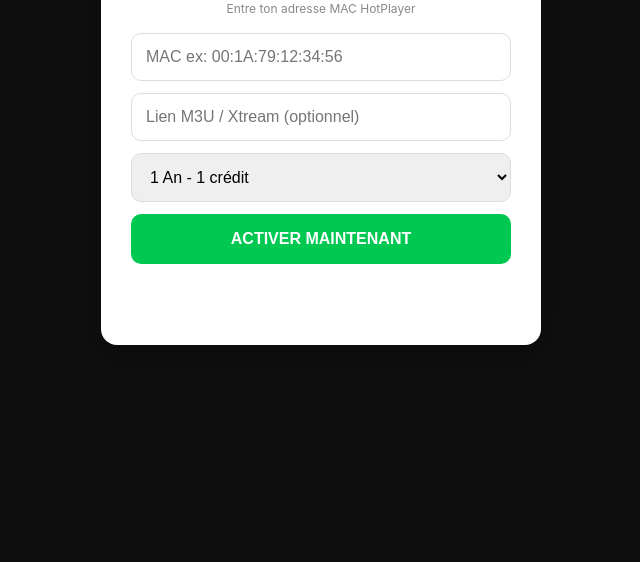
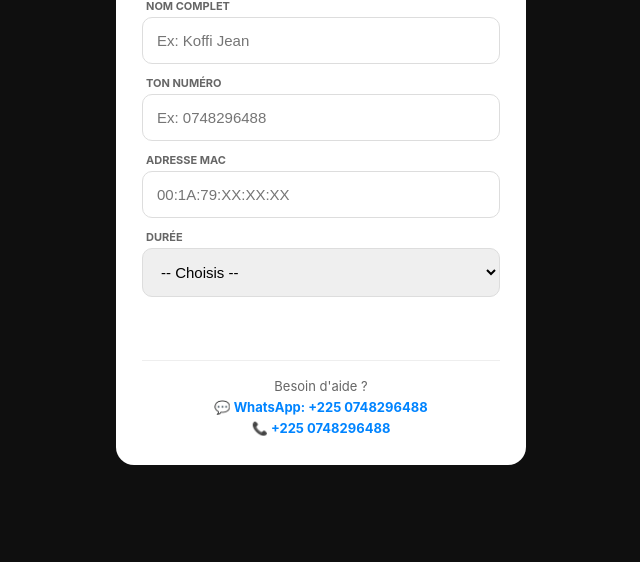
Before and after one commit to Rythmique/hotplayer-shop, a plain HTML site: page index.html in a window 1280 px wide. Shown: the part 268-830 px from the top of the page, without its empty margins (319-959 px from the left). Before the commit the page ends 800 px from the top, so only its background shows below. Drawn offline with Linux system fonts and the light colour scheme.

Commit message:
Update title and improve form layout in index.html

```diff
--- a/index.html
+++ b/index.html
@@ -3,55 +3,66 @@
 <head>
 <meta charset="UTF-8">
 <meta name="viewport" content="width=device-width, initial-scale=1.0">
-<title>Activation HotPlayer - Rythmique</title>
+<title>Activation HotPlayer</title>
 <style>
-body { font-family: -apple-system, sans-serif; background: #0f0f0f; margin:0; display:flex; justify-content:center; align-items:center; min-height:100vh; }
-.card { background: white; padding: 30px; border-radius: 16px; width: 90%; max-width: 380px; box-shadow: 0 10px 40px rgba(0,0,0,0.3); text-align:center; }
-h2 { margin-top:0; }
-input, select { width: 100%; padding: 14px; border-radius: 10px; border: 1px solid #ddd; margin-bottom: 12px; box-sizing: border-box; font-size: 16px; }
-button { width: 100%; padding: 16px; background: #00C851; color: white; border: 0; border-radius: 10px; font-weight: bold; font-size: 16px; cursor:pointer; }
-button:disabled { background: gray; }
-#msg { margin-top: 15px; font-weight: bold; min-height:20px; }
-small { color: #888; font-size: 12px; }
+body{font-family:-apple-system,sans-serif;background:#0f0f0f;display:flex;justify-content:center;align-items:center;min-height:100vh;margin:0;padding:15px}
+.card{background:#fff;padding:26px;border-radius:18px;width:100%;max-width:410px;box-sizing:border-box;text-align:center}
+.logo{width:90px;height:90px;border-radius:20px;margin:0 auto 10px auto;display:block;box-shadow:0 4px 15px rgba(0,0,0,.2)}
+input,select{width:100%;padding:14px;border-radius:10px;border:1px solid #ddd;margin-bottom:12px;box-sizing:border-box;font-size:15px}
+label{font-size:11px;font-weight:bold;color:#666;display:block;text-align:left;margin-bottom:4px;margin-left:4px}
+.wave-btn{display:none;width:100%;padding:16px;background:#1DC4FF;color:#000;border:0;border-radius:12px;font-weight:900;font-size:16px;text-decoration:none;margin-top:8px}
+.wa-btn{display:none;width:100%;padding:16px;background:#25D366;color:#fff;border:0;border-radius:12px;font-weight:900;font-size:15px;text-decoration:none;margin-top:10px}
+#msg{font-size:13px;color:#e74c3c;min-height:18px}
+#price{font-weight:900;font-size:17px;margin:10px 0}
+.footer{margin-top:20px;padding-top:15px;border-top:1px solid #eee;font-size:13px;line-height:1.6;color:#666}
+.footer a{color:#0084ff;font-weight:bold;text-decoration:none}
 </style>
 </head>
 <body>
 <div class="card">
-<h2>Activer mon abonnement</h2>
-<p><small>Entre ton adresse MAC HotPlayer</small></p>
-<input id="mac" placeholder="MAC ex: 00:1A:79:12:34:56">
-<input id="playlist" placeholder="Lien M3U / Xtream (optionnel)">
+<img src="logo.png" alt="HotPlayer Logo" class="logo">
+<h2 style="margin:5px 0 15px 0">Activation HotPlayer</h2>
+
+<label>NOM COMPLET</label><input id="nom" placeholder="Ex: Koffi Jean">
+<label>TON NUMÉRO</label><input id="tel" placeholder="Ex: 0748296488">
+<label>ADRESSE MAC</label><input id="mac" placeholder="00:1A:79:XX:XX:XX">
+<label>DURÉE</label>
 <select id="plan">
-  <option value="1">1 An - 1 crédit</option>
-  <option value="2.5">À VIE - 2.5 crédits</option>
+<option value="">-- Choisis --</option>
+<option value="1_an">1 An - 12 500 F</option>
+<option value="a_vie">À VIE - 32 000 F</option>
 </select>
-<button id="btn" onclick="activer()">ACTIVER MAINTENANT</button>
-<p id="msg"></p>
+<p id="price"></p><p id="msg"></p>
+<a id="waveBtn" class="wave-btn" target="_blank"></a>
+<a id="waBtn" class="wa-btn" target="_blank">📲 ENVOYER SUR WHATSAPP</a>
+
+<div class="footer">
+Besoin d'aide ?<br>
+<a href="https://wa.me/message/JRAFEKGZ26ESM1" target="_blank">💬 WhatsApp: +225 0748296488</a><br>
+<a href="tel:+2250748296488">📞 +225 0748296488</a>
 </div>
-
+</div>
 <script>
-async function activer(){
-  const mac = document.getElementById('mac').value.trim();
-  const playlist = document.getElementById('playlist').value.trim();
-  const plan = document.getElementById('plan').value;
-  const msg = document.getElementById('msg');
-  const btn = document.getElementById('btn');
-
-  if(!mac){ msg.innerText="❌ Mets ton adresse MAC"; return; }
-
-  btn.disabled=true; msg.innerText = "⏳ Activation en cours...";
-
-  try {
-    const res = await fetch('/api/activate', {
-      method:'POST',
-      headers:{'Content-Type':'application/json'},
-      body: JSON.stringify({mac, playlist, plan})
-    });
-    const data = await res.json();
-    msg.innerText = data.success ? "✅ Activé ! Redémarre ton app HotPlayer" : "❌ Erreur: "+data.error;
-  } catch(e){ msg.innerText="❌ Erreur réseau"; }
-  btn.disabled=false;
+const TON_WA="2250748296488";
+const WAVE_1AN="https://pay.wave.com/m/M_ci_zRdAK78v8F1I/c/ci/?amount=12500";
+const WAVE_AVIE="https://pay.wave.com/m/M_ci_zRdAK78v8F1I/c/ci/?amount=32000";
+const nomEl=document.getElementById('nom'),telEl=document.getElementById('tel'),macEl=document.getElementById('mac'),planEl=document.getElementById('plan'),waveBtn=document.getElementById('waveBtn'),waBtn=document.getElementById('waBtn'),msg=document.getElementById('msg'),price=document.getElementById('price');
+function check(){
+ const nom=nomEl.value.trim(),tel=telEl.value.trim(),mac=macEl.value.trim().toUpperCase(),plan=planEl.value;
+ if(!nom||!tel||!mac||!plan){waveBtn.style.display="none";waBtn.style.display="none";if(!plan)price.innerText="";return;}
+ const macRegex=/^([0-9A-F]{2}[:-]){5}([0-9A-F]{2})$/;
+ if(!macRegex.test(mac)){msg.innerText="❌ MAC invalide. Ex: 00:1A:79:A1:B2:C3";waveBtn.style.display="none";waBtn.style.display="none";return;}
+ if(tel.length<8){msg.innerText="❌ Numéro invalide";return;}
+ msg.innerText="";
+ if(plan==="1_an"){price.innerText="À payer : 12 500F";waveBtn.href=WAVE_1AN;waveBtn.innerText="PAYER 12 500F VIA WAVE";}
+ else{price.innerText="À payer : 32 000F";waveBtn.href=WAVE_AVIE;waveBtn.innerText="PAYER 32 000F VIA WAVE";}
+ waveBtn.style.display="block";
+ const dureeTxt=plan==="1_an"?"1 AN (12500F)":"A VIE (32000F)";
+ const text=`NOUVELLE COMMANDE HOTPLAYER%0A%0ANom: ${encodeURIComponent(nom)}%0ATel: ${tel}%0AMAC: ${mac}%0ADurée: ${dureeTxt}%0A%0AJe viens de payer Wave.`;
+ waBtn.href=`https://wa.me/${TON_WA}?text=${text}`;
+ waBtn.style.display="block";
 }
+nomEl.addEventListener('input',check);telEl.addEventListener('input',check);macEl.addEventListener('input',check);planEl.addEventListener('change',check);
 </script>
 </body>
 </html>
```
